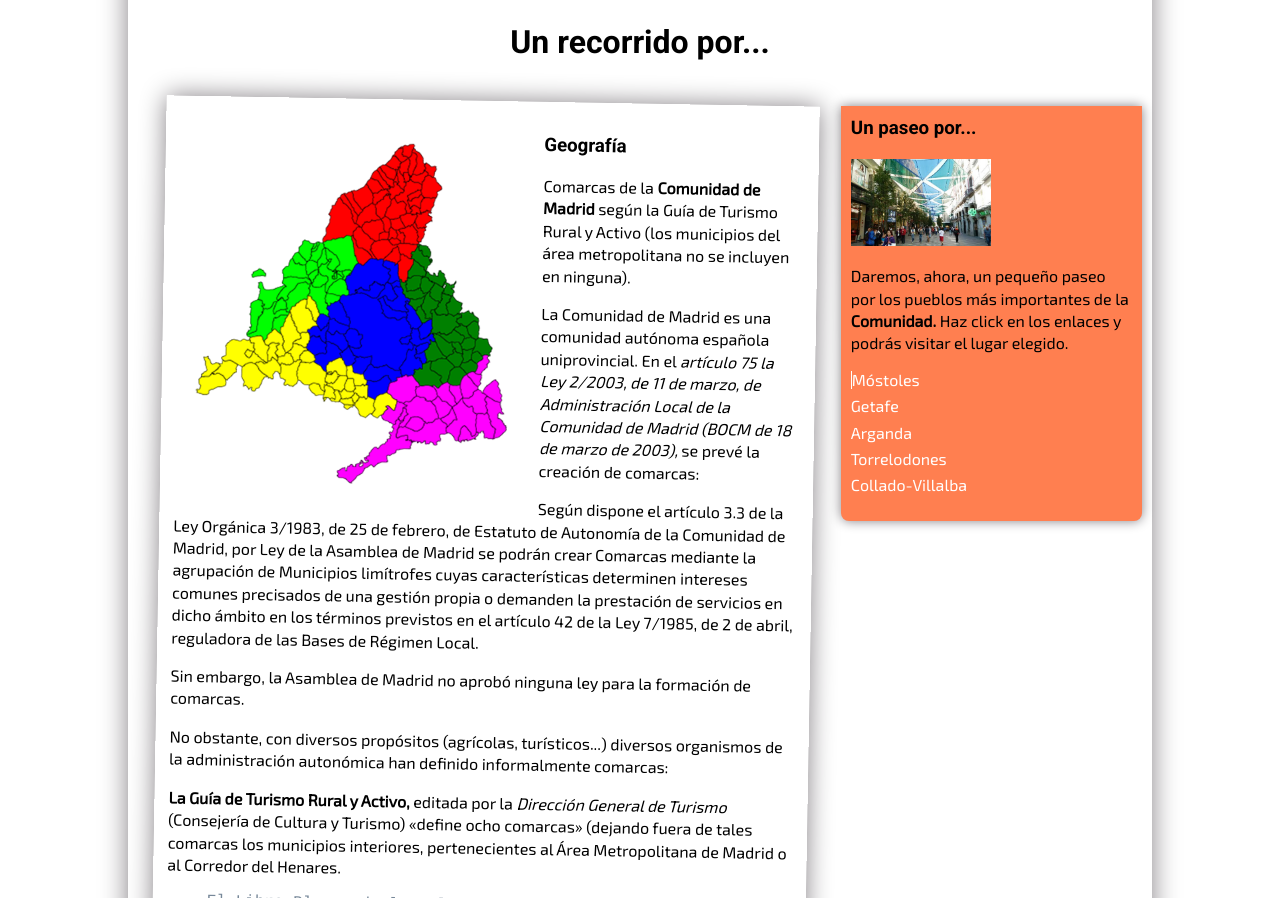
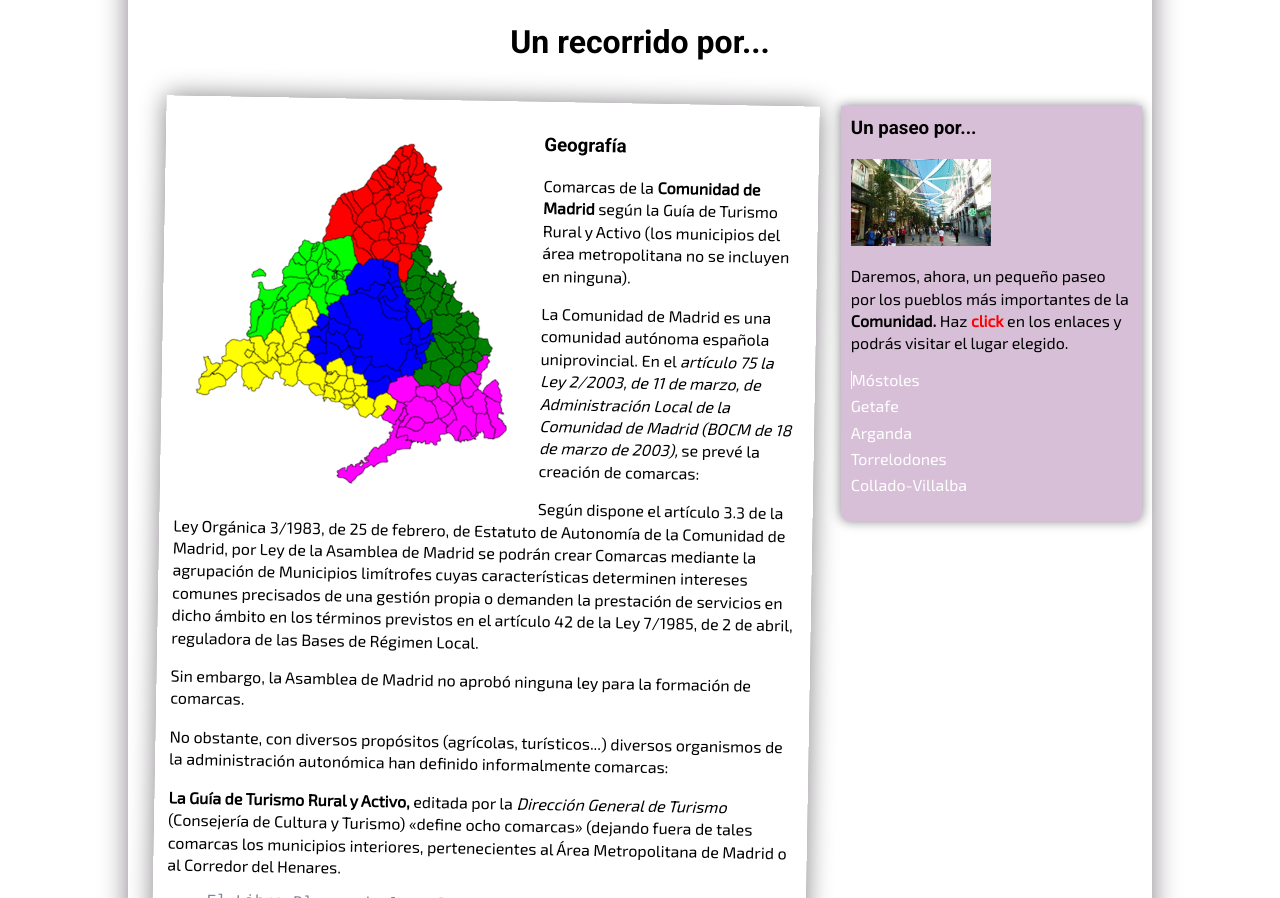
Before and after one commit to juanma62/paginas_web_css, a plain HTML site: page ejercicio_1/index.html in a window 1280 px wide. Shown: the part 997-1895 px from the top of the page. Drawn offline with Linux system fonts and the light colour scheme.

Commit message:
Cambios 3-6-18_2

```diff
--- a/ejercicio_1/css/styles.css
+++ b/ejercicio_1/css/styles.css
@@ -85,7 +85,7 @@ main {
 aside {
     float: right;
     width: 30%;
-    background-color: coral;
+    background-color:thistle;
     border-radius: 0 0 8px 8px;
     padding: 0.625rem;
     box-shadow: 0px 0px 12px 0px rgba(133,128,133,1);
@@ -216,3 +216,8 @@ q {
 cite {
     font-style: italic
 }
+
+.click {
+    color: red;
+    font-weight: bold
+}
--- a/ejercicio_1/index.html
+++ b/ejercicio_1/index.html
@@ -21,9 +21,9 @@
                 <li>
                     <a href="./index.html">Pueblos de Madrid</a>
                 </li><li>
-                    <a href="./index.html">Donde comer</a>
+                    <a href="./index.html">Dónde comer</a>
                 </li><li>
-                    <a href="./index.html">Donde dormir</a>
+                    <a href="./index.html">Dónde dormir</a>
                 </li><li><a href="./index.html">Contacto</a></li>
             </ul>
         </nav>
@@ -77,7 +77,7 @@
             <aside>
                 <h3>Un paseo por...</h3>
                 <img src="./assets/PASEO_MADRID_5.jpg" alt="Un paseo por la Comunidad de Madrid" title="Un paseo por la Comunidad de Madrid" class="imagen_article">
-                <p>Daremos, ahora, un pequeño paseo por los pueblos más importantes de la <strong>Comunidad.</strong> Haz click en los enlaces y podrás visitar el lugar elegido.</p>
+                <p>Daremos, ahora, un pequeño paseo por los pueblos más importantes de la <strong>Comunidad.</strong> Haz <span class="click">click</span> en los enlaces y podrás visitar el lugar elegido.</p>
                 <ul>
                     <li><a href="./about.html">Móstoles</a></li>
                     <li><a href="./about.html">Getafe</a></li>
```
